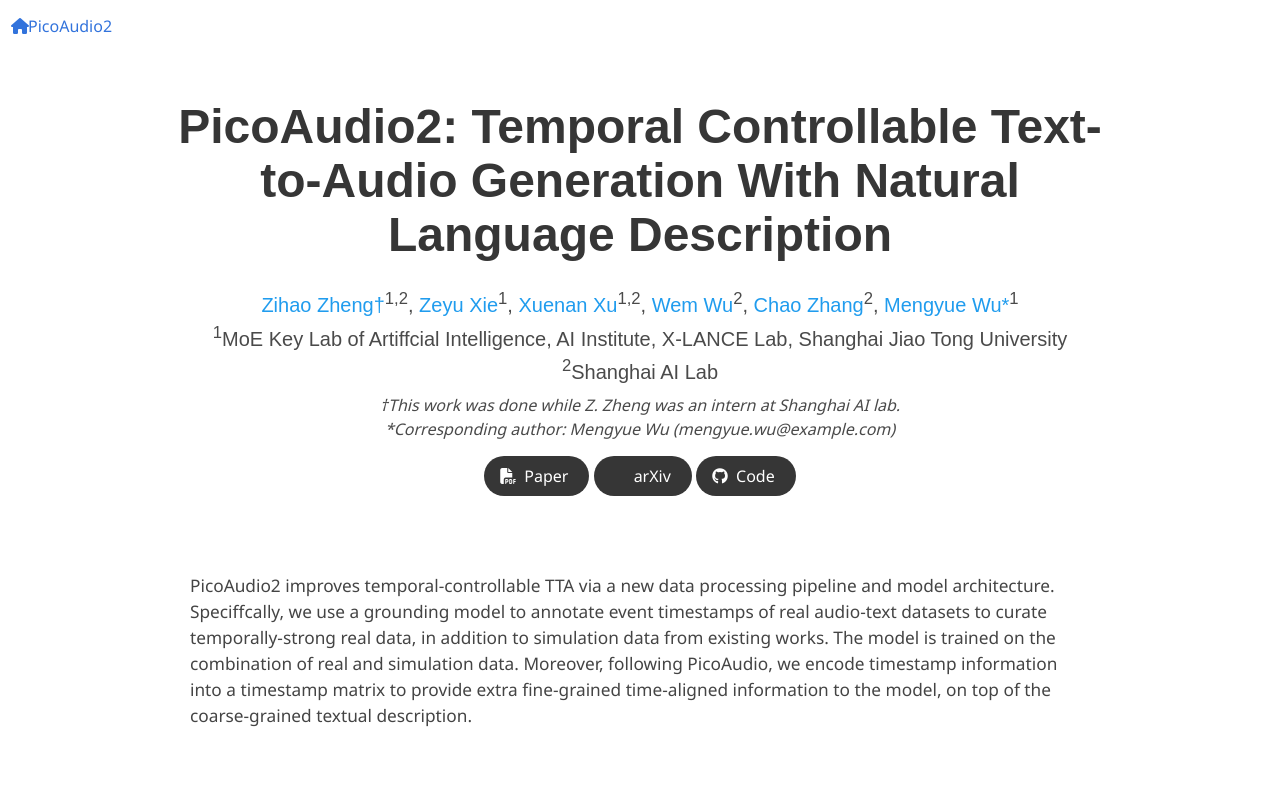
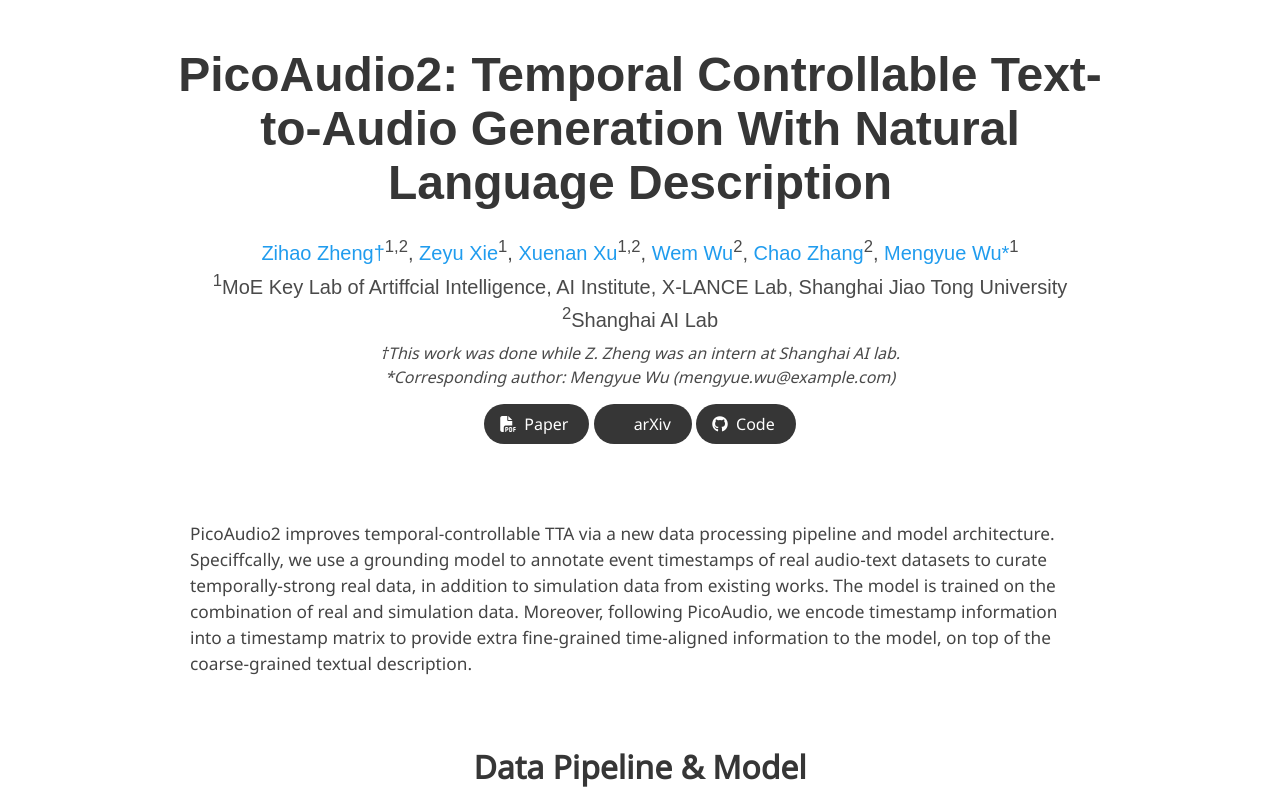
Before and after one commit to HiRookie9/PicoAudio2-Page, a plain HTML site: page index.html in a window 1280 px wide. Shown: the top 798 px of the page. Drawn offline with nearby package versions, Linux system fonts and the light colour scheme; a script that the page names is missing; some icons are missing; a web font is replaced by a local one.

```diff
--- a/index.html
+++ b/index.html
@@ -106,17 +106,6 @@
   <script src="./static/js/index.js"></script>
 </head>
 <body>
-
-<nav class="navbar" role="navigation" aria-label="main navigation">
-  <div class="navbar-brand">
-    <a class="navbar-item" href="https://github.com/HiRookie9/PicoAudio2">
-      <span class="icon">
-          <i class="fas fa-home"></i>
-      </span>
-      PicoAudio2
-    </a>
-  </div>
-</nav>
 
   <section class="hero">
   <div class="hero-body">
```
